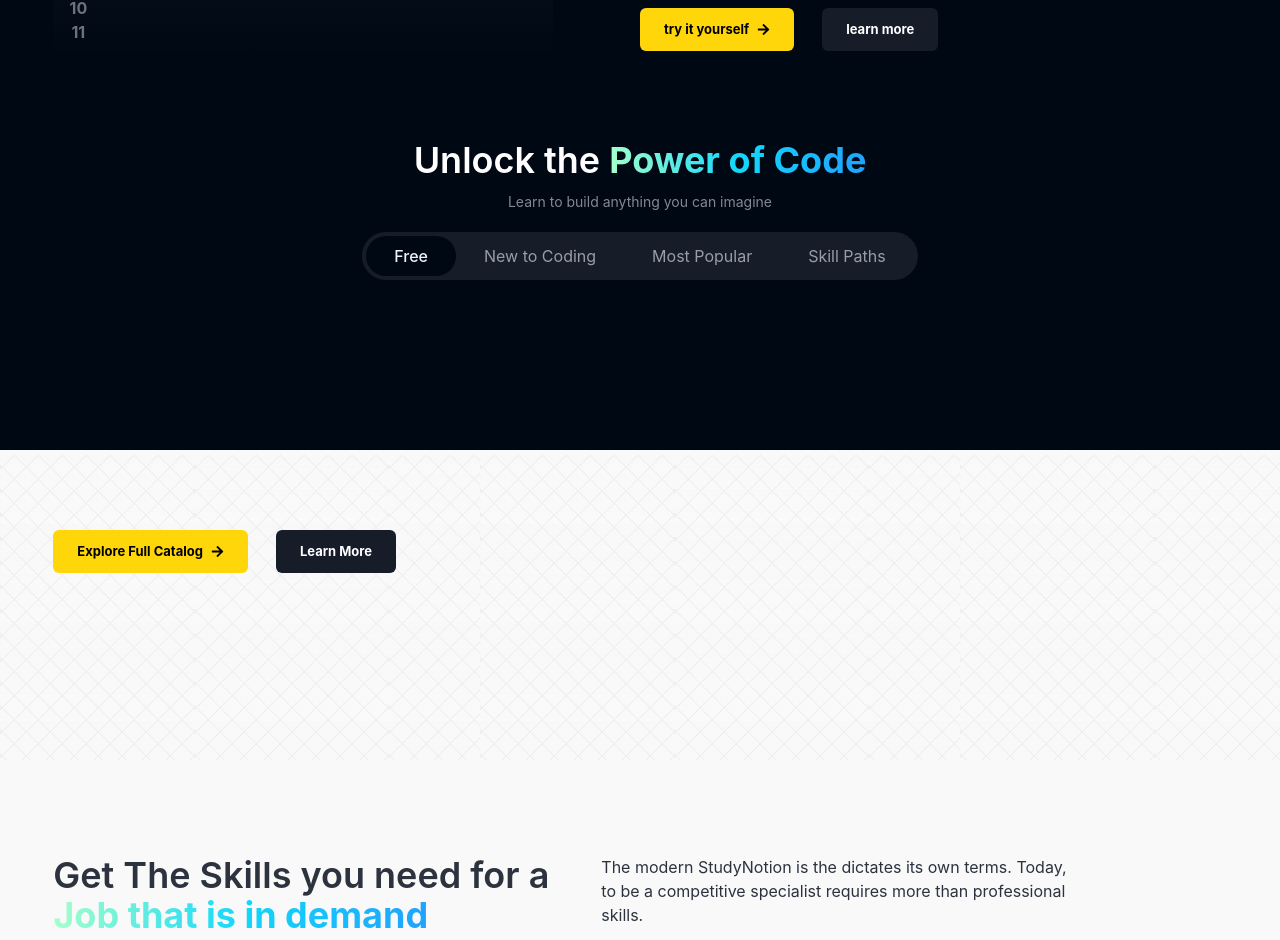
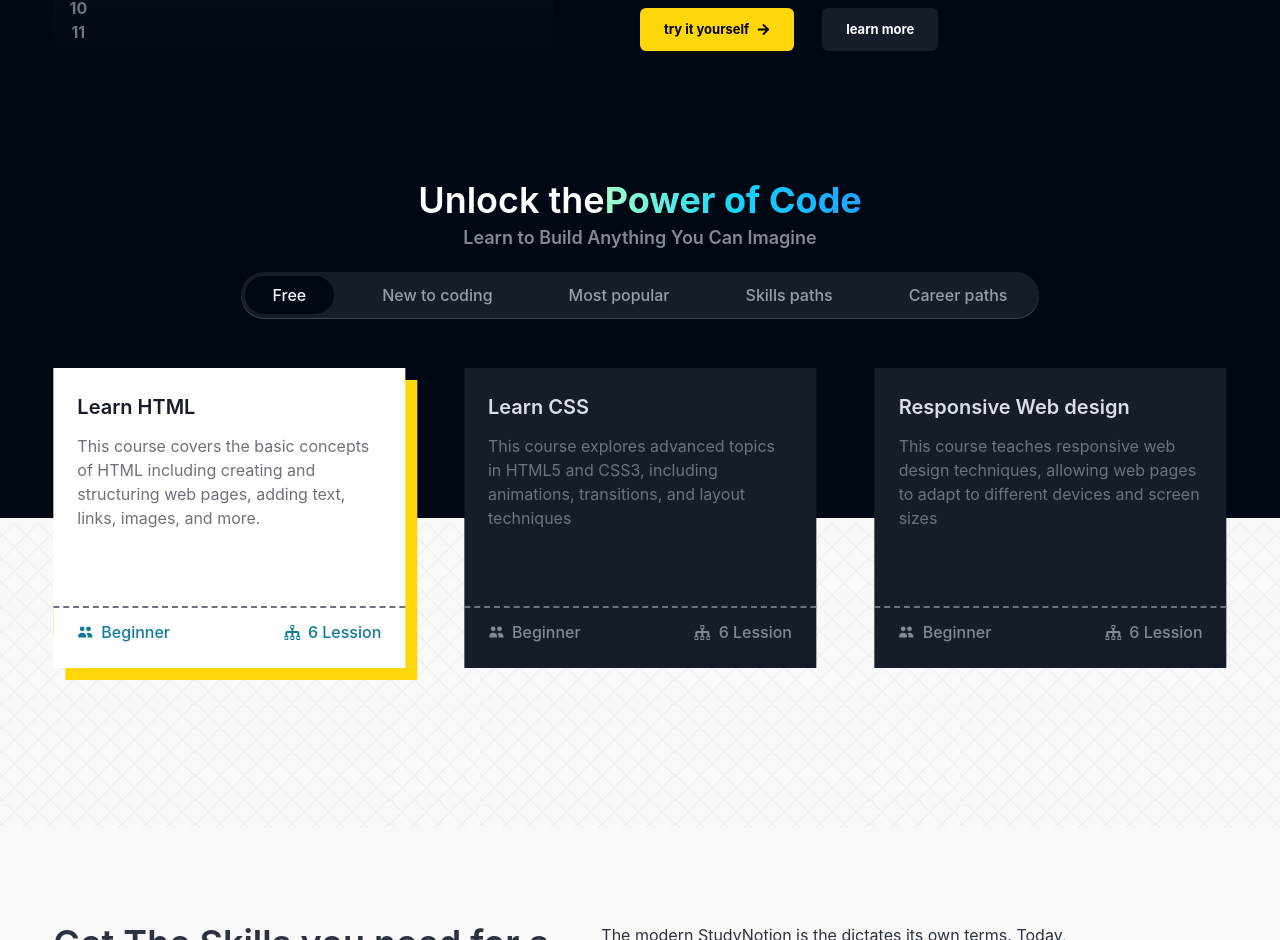
Before and after one commit to mayank2393/EduVation-Project, a React (Create React App) app: page / in a window 1280 px wide. Shown: the part 1316-2256 px from the top of the page. Built offline with nearby package versions, Linux system fonts and the light colour scheme.

Commit message:
Explore menu

```diff
--- a/src/components/core/HomePage/CodeBlocks.jsx
+++ b/src/components/core/HomePage/CodeBlocks.jsx
@@ -1,6 +1,6 @@
 import React from 'react'
 import Button from "../HomePage/Button"
-import HighlightText from './HighlightText'
+// import HighlightText from './HighlightText'
 import { FaArrowRight } from "react-icons/fa"
 import { TypeAnimation } from 'react-type-animation'
 
--- /dev/null
+++ b/src/components/core/HomePage/CourseCard.jsx
@@ -0,0 +1,50 @@
+import React from "react";
+
+// Importing React Icons
+import { HiUsers } from "react-icons/hi";
+import { ImTree } from "react-icons/im";
+
+const CourseCard = ({cardData, currentCard, setCurrentCard}) => {
+  return (
+    <div
+      className={`w-[360px] lg:w-[30%] ${
+        currentCard === cardData?.heading
+          ? "bg-white shadow-[12px_12px_0_0] shadow-yellow-50"
+          : "bg-richblack-800"
+      }  text-richblack-25 h-[300px] box-border cursor-pointer`}
+      onClick={() => setCurrentCard(cardData?.heading)}
+    >
+      <div className="border-b-[2px] border-richblack-400 border-dashed h-[80%] p-6 flex flex-col gap-3">
+        <div
+          className={` ${
+            currentCard === cardData?.heading && "text-richblack-800"
+          } font-semibold text-[20px]`}
+        >
+          {cardData?.heading}
+        </div>
+
+        <div className="text-richblack-400">{cardData?.description}</div>
+      </div>
+
+      <div
+        className={`flex justify-between ${
+          currentCard === cardData?.heading ? "text-blue-300" : "text-richblack-300"
+        } px-6 py-3 font-medium`}
+      >
+        {/* Level */}
+        <div className="flex items-center gap-2 text-[16px]">
+          <HiUsers />
+          <p>{cardData?.level}</p>
+        </div>
+
+        {/* Flow Chart */}
+        <div className="flex items-center gap-2 text-[16px]">
+          <ImTree />
+          <p>{cardData?.lessionNumber} Lession</p>
+        </div>
+      </div>
+    </div>
+  );
+};
+
+export default CourseCard;
--- a/src/components/core/HomePage/ExploreMore.jsx
+++ b/src/components/core/HomePage/ExploreMore.jsx
@@ -1,78 +1,78 @@
-import React, { useState } from 'react'
-import {HomePageExplore} from '../../../data/homepage-explore'
-import HighlightText from './HighlightText';
+import React, { useState } from "react";
+import { HomePageExplore } from "../../../data/homepage-explore";
+import CourseCard from "./CourseCard";
+import HighlightText from "./HighlightText";
+
 const tabsName = [
   "Free",
-    "New to Coding",
-    "Most Popular",
-    "Skill Paths",
-]
-
+  "New to coding",
+  "Most popular",
+  "Skills paths",
+  "Career paths",
+];
 
 const ExploreMore = () => {
   const [currentTab, setCurrentTab] = useState(tabsName[0]);
   const [courses, setCourses] = useState(HomePageExplore[0].courses);
-    const [currectCard , setCurrentCard] = useState(HomePageExplore[0].courses[0].heading);
+  const [currentCard, setCurrentCard] = useState(
+    HomePageExplore[0].courses[0].heading
+  );
 
-    const setMyCards = (value)=>{
+  const setMyCards = (value) => {
     setCurrentTab(value);
-        const newCourses = HomePageExplore.filter((course) => course.tag === value);
-        setCourses(newCourses[0].courses);
-        setCurrentCard(newCourses[0].courses[0].heading);
-    }
+    const result = HomePageExplore.filter((course) => course.tag === value);
+    setCourses(result[0].courses);
+    setCurrentCard(result[0].courses[0].heading);
+  };
+
   return (
     <div>
-        <div className='text-4xl font-semibold text-center '>Unlock the <HighlightText text={" Power of Code "} />
+      {/* Explore more section */}
+      <div>
+        <div className="text-4xl font-semibold text-center my-10">
+          Unlock the
+          <HighlightText text={"Power of Code"} />
+          <p className="text-center text-richblack-300 text-lg font-semibold mt-1">
+            Learn to Build Anything You Can Imagine
+          </p>
+        </div>
       </div>
 
-        <p className='text-center text-richblack-300 text-sm text-[16px] mt-3'>
-        Learn to build anything you can imagine
-      </p>
-
-      <div className='mt-5 flex flex-row rounded-full bg-richblack-800 mb-5 border-richblack-100
-      px-1 py-1'>
-      {
-        tabsName.map( (element, index) => {
+      {/* Tabs Section */}
+      <div className="hidden lg:flex gap-5 -mt-5 mx-auto w-max bg-richblack-800 text-richblack-200 p-1 rounded-full font-medium drop-shadow-[0_1.5px_rgba(255,255,255,0.25)]">
+        {tabsName.map((ele, index) => {
           return (
             <div
-                className={`text-[16px] flex flex-row items-center gap-2
-                ${element === currentTab
+              className={` text-[16px] flex flex-row items-center gap-2 ${
+                currentTab === ele
                   ? "bg-richblack-900 text-richblack-5 font-medium"
-                : "text-richblack-200" } rounded-full transition-all duration-200 cursor-pointer
-                hover:bg-richblack-900 hover:text-richblack-5 px-7 py-2`}
+                  : "text-richblack-200"
+              } px-7 py-[7px] rounded-full transition-all duration-200 cursor-pointer hover:bg-richblack-900 hover:text-richblack-5`}
               key={index}
-                onClick={() => setMyCards(element)}
+              onClick={() => setMyCards(ele)}
             >
-                    {element}
+              {ele}
             </div>
-            )
-        })
-      }
+          );
+        })}
+      </div>
+      <div className="hidden lg:block lg:h-[200px]"></div>
 
-      </div>
-
-      <div className='lg:h-[150px]'></div>
-
-      {/* course card ka group */}
-
-      {/* <div className='absolute flex flex-row gap-10 justify-between w-full'>
-        {
-            courses.map(  (element, index) => {
+      {/* Cards Group */}
+      <div className="lg:absolute gap-10 justify-center lg:gap-0 flex lg:justify-between flex-wrap w-full lg:bottom-[0] lg:left-[50%] lg:translate-x-[-50%] lg:translate-y-[50%] text-black lg:mb-0 mb-7 lg:px-0 px-3">
+        {courses.map((ele, index) => {
           return (
             <CourseCard
               key={index}
-                    cardData = {element}
-                    currentCard = {currentCard}
-                    setCurrentCard = {setCurrentCard}
+              cardData={ele}
+              currentCard={currentCard}
+              setCurrentCard={setCurrentCard}
             />
-                )
-            } )
-        }
-      </div> */}
+          );
+        })}
       </div>
+    </div>
+  );
+};
 
-
-  )
-}
-
-export default ExploreMore
+export default ExploreMore;
```
Lines whose indentation alone changed are shown as unchanged.
